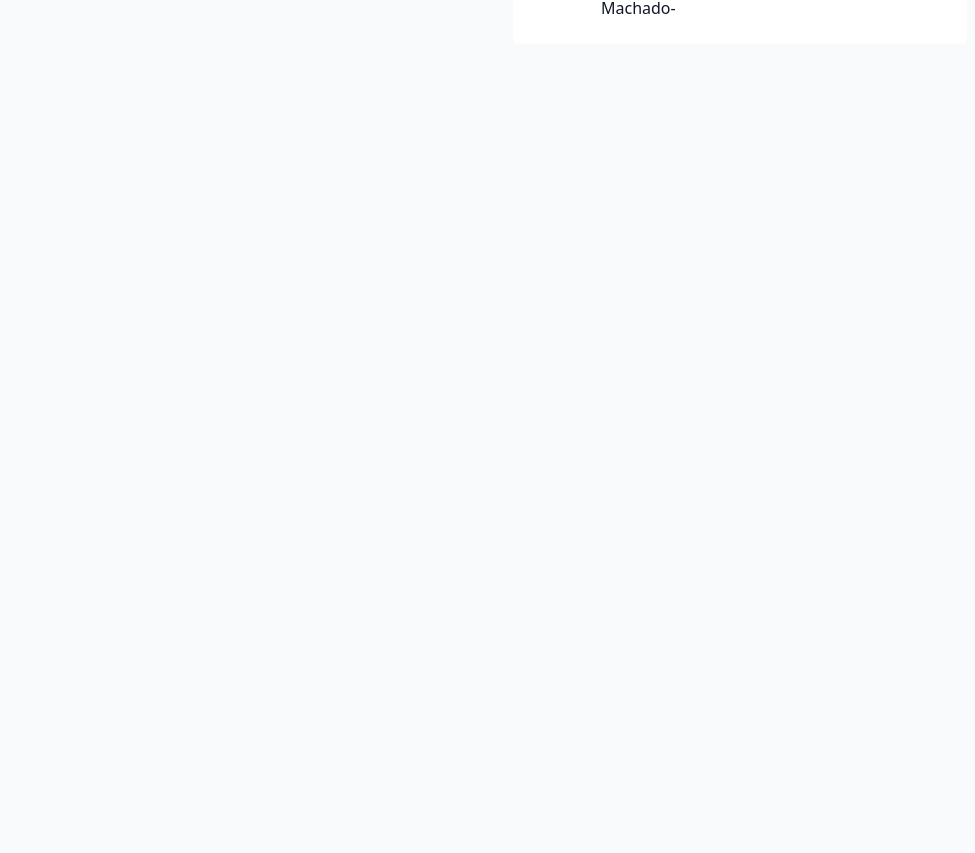
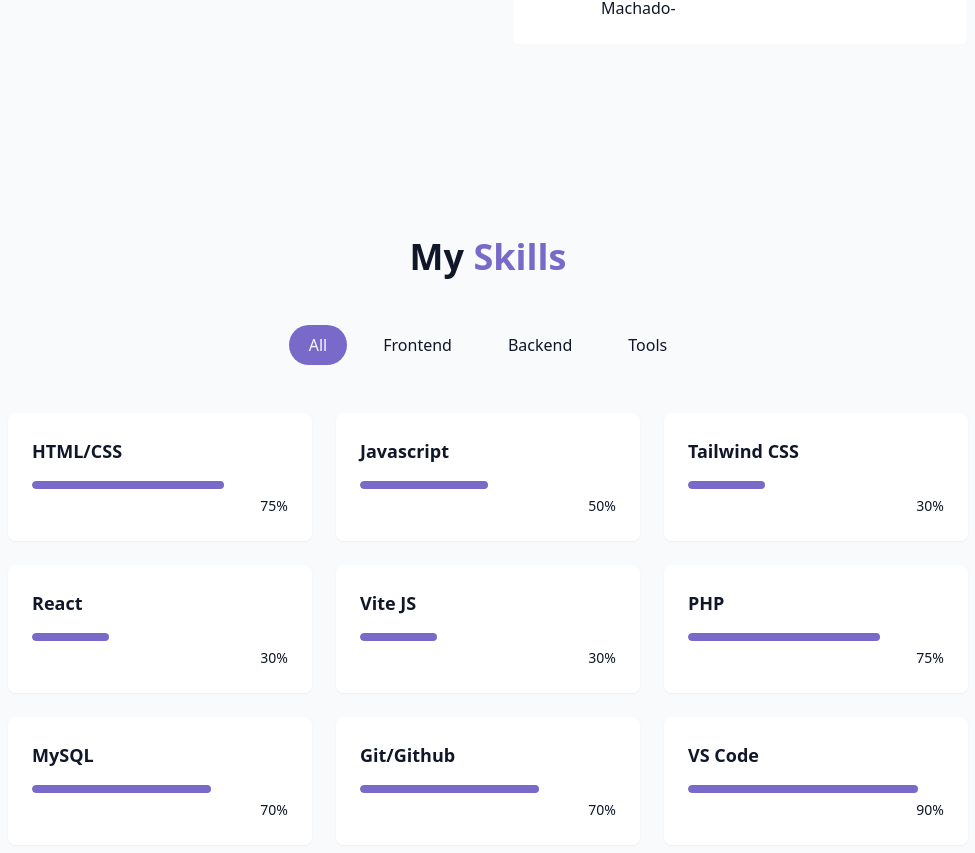
Before and after one commit to Mr-SyamaIdzar/raihan-portfolio, a React (Vite) app: page / in a window 1280 px wide. Shown: the part 1413-2266 px from the top of the page, without its empty margins (152-1127 px from the left). Before the commit the page ends 1554 px from the top, so only its background shows below. Built offline with nearby package versions, Linux system fonts and the light colour scheme.

Commit message:
SkillsSection: components

```diff
--- /dev/null
+++ b/src/components/SkillsSection.jsx
@@ -0,0 +1,85 @@
+import React, { useState } from "react";
+import { cn } from "../lib/util";
+
+const skills = [
+  /* Beginner → 1–40
+  Intermediate → 41–60
+  Skilled (setara Proficient) → 61–80
+  Expert → 81–95 */
+
+  // Frontend
+  { name: "HTML/CSS", level: 75, category: "frontend" }, // Skilled
+  { name: "Javascript", level: 50, category: "frontend" }, // Intermediate
+  { name: "Tailwind CSS", level: 30, category: "frontend" }, // Beginner
+  { name: "React", level: 30, category: "frontend" }, // Beginner
+  { name: "Vite JS", level: 30, category: "frontend" }, // Beginner
+  // Backend
+  { name: "PHP", level: 75, category: "backend" }, // Skilled
+  { name: "MySQL", level: 70, category: "backend" }, // Skilled
+  // Tools
+  { name: "Git/Github", level: 70, category: "tools" }, // Skilled
+  { name: "VS Code", level: 90, category: "tools" }, // Expert
+];
+
+const categories = ["all", "frontend", "backend", "tools"];
+
+export const SkillsSection = () => {
+  const [activeCategory, setActiveCategory] = useState("all");
+
+  /*
+  Jika tombol kategori "all" dipilih, filteredSkills akan berisi semua skill.
+  Jika kategori lain dipilih, filteredSkills akan berisi hanya skill dari kategori tersebut.
+  */
+  const filterdSkills = skills.filter(
+    (skill) => activeCategory === "all" || skill.category === activeCategory
+  );
+  return (
+    <section id="skills" className="py-24 px-4 relative">
+      <div className="container mx-auto max-w-5xl">
+        <h2 className="text-3xl md:text-4xl font-bold mb-12 text-center">
+          My <span className="text-primary">Skills</span>
+        </h2>
+
+        <div className="flex flex-wrap justify-center gap-4 mb-12">
+          {categories.map((category, key) => (
+            <button
+              key={key}
+              onClick={() => setActiveCategory(category)}
+              className={cn(
+                "px-5 py-2 rounded-full transition-colors duration-300 capitalize",
+                activeCategory === category
+                  ? "bg-primary text-primary-foreground"
+                  : "text-foreground"
+              )}
+            >
+              {category}
+            </button>
+          ))}
+        </div>
+
+        <div className="grid grid-cols-1 md:grid-cols-2 lg:grid-cols-3 gap-6">
+          {filterdSkills.map((skill, key) => (
+            <div
+              key={key}
+              className="bg-card p-6 rounded-lg shadow-xs card-hover"
+            >
+              <div className="text-left mb-4">
+                <h3 className="font-semibold text-lg">{skill.name}</h3>
+              </div>
+              <div className="w-full h-2 rounded-full overflow-hidden">
+                <div
+                  className="bg-primary h-2 rounded-full origin-left animate-[grow_1.5s_ease-out]"
+                  style={{ width: `${skill.level}%` }}
+                ></div>
+              </div>
+
+              <div className="text-right mt-1">
+                <span className="text-sm text-foreground">{skill.level}%</span>
+              </div>
+            </div>
+          ))}
+        </div>
+      </div>
+    </section>
+  );
+};
--- a/src/pages/Home.jsx
+++ b/src/pages/Home.jsx
@@ -4,6 +4,7 @@
 import { Navbar } from "../components/Navbar";
 import { HeroSection } from "../components/HeroSection";
 import { AboutSection } from "../components/AboutSection";
+import { SkillsSection } from "../components/SkillsSection";
 
 export const Home = () => {
   return (
@@ -19,6 +20,7 @@
       <main>
         <HeroSection />
         <AboutSection />
+        <SkillsSection />
       </main>
       {/* Footer */}
     </div>
```
